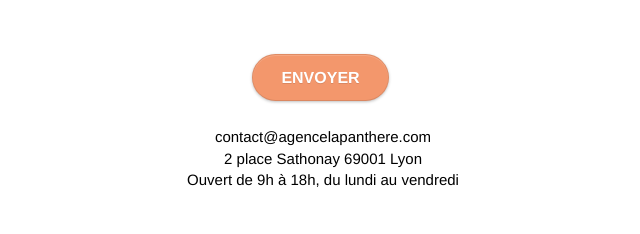
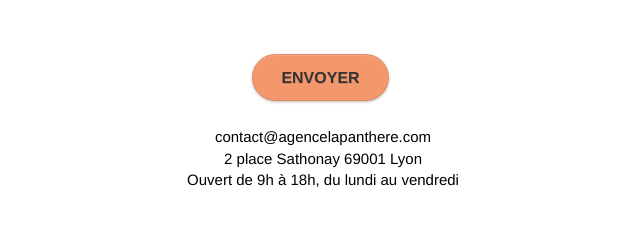
Before and after one commit to AaAlLlEeEX/P4-Optimisation, a plain HTML site: page contact.html in a window 1280 px wide. Shown: the part 1072-1306 px from the top of the page, 317-957 px from the left. Drawn offline with Linux system fonts and the light colour scheme.

Commit message:
changements fin de projet

```diff
--- a/contact.html
+++ b/contact.html
@@ -98,7 +98,7 @@
 							Brief de votre projet (Ajoutez autant de détails que nécessaire)<br>
 						</label><textarea id="text" class="form-control" rows="4" cols="50" required></textarea>
 					</div>
-					<button class="bloc-button btn btn-lg btn-block cta-hero btn-atomic-tangerine btn-clean btn-rd" type="submit">
+					<button class="bloc-button btn btn-lg btn-block cta-hero-1 btn-atomic-tangerine btn-clean btn-rd" type="submit">
 						Envoyer
 					</button>
 				</form>
--- a/style.css
+++ b/style.css
@@ -718,6 +718,15 @@ p {
     font-weight: 700;
 }
 
+.cta-hero-1 {
+    margin-top: 22px;
+    color: #333333!important;
+    text-transform: uppercase;
+    padding: 12px 28px 12px 28px;
+    font-size: 16px;
+    font-weight: 700;
+}
+
 .social {
     display: flex;
     justify-content: center;
@@ -809,7 +818,6 @@ h4 {
 
 .btn-atomic-tangerine {
     background: #F3976C;
-    color: #FFFFFF!important;
 }
 
 .btn-atomic-tangerine:hover {
```
